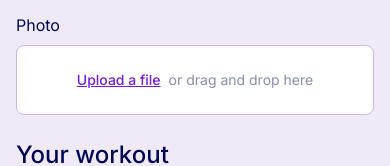
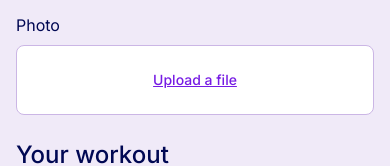
Before and after one commit to MateuszWesolowsky/Thnik-Task, a React (Vite) app: page / in a window 390 px wide. Shown: the part 565-731 px from the top of the page. Built offline with nearby package versions, Linux system fonts and the light colour scheme; no server answers.

Commit message:
Hide paragraf on mobile view

```diff
--- a/src/Components/form/InputPhoto.tsx
+++ b/src/Components/form/InputPhoto.tsx
@@ -88,7 +88,9 @@ export const InputPhoto = ({ label, name, error, onFileSelect }: Props) => {
         ) : (
           <div className="flex justify-center gap-2 text-sm">
             <p className="text-active font-medium underline">Upload a file</p>
-            <p className="text-[#898DA9]">or drag and drop here</p>
+            <p className=" hidden text-[#898DA9] md:inline">
+              or drag and drop here
+            </p>
           </div>
         )}
 
```
